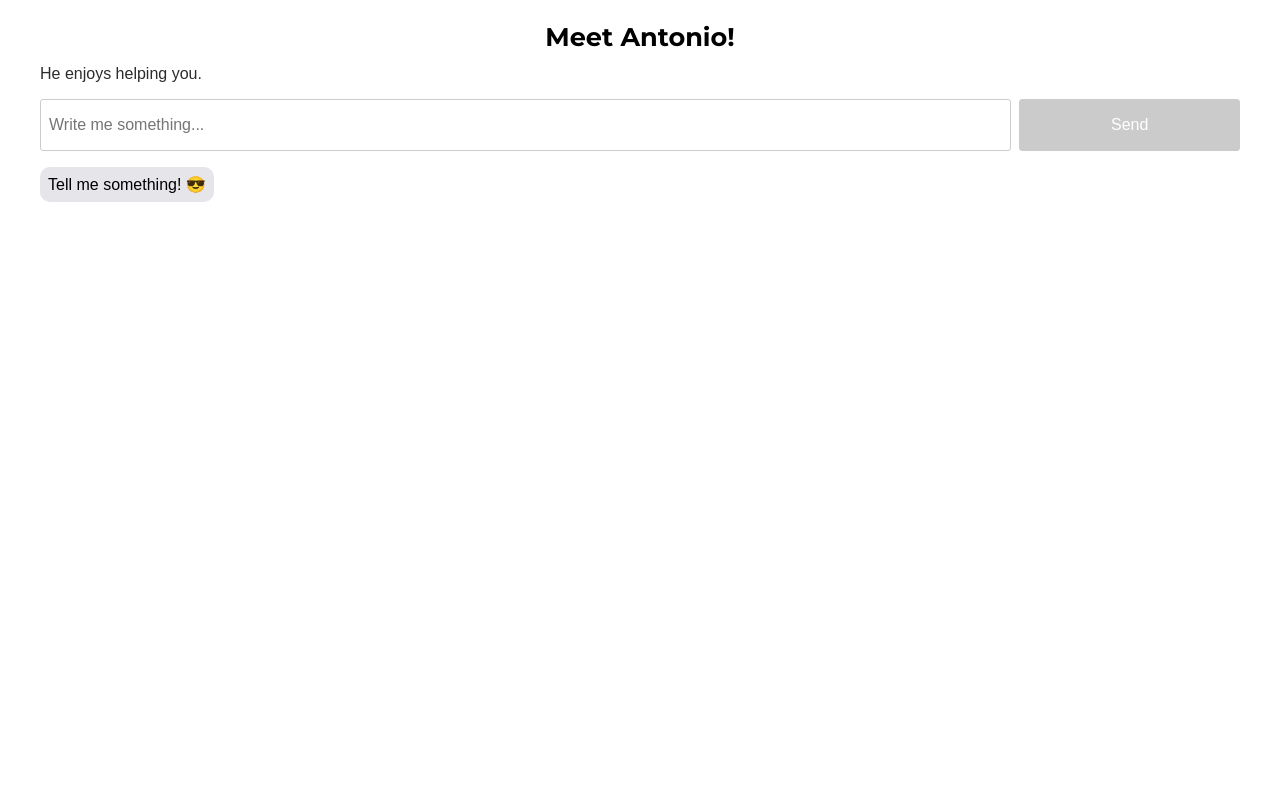
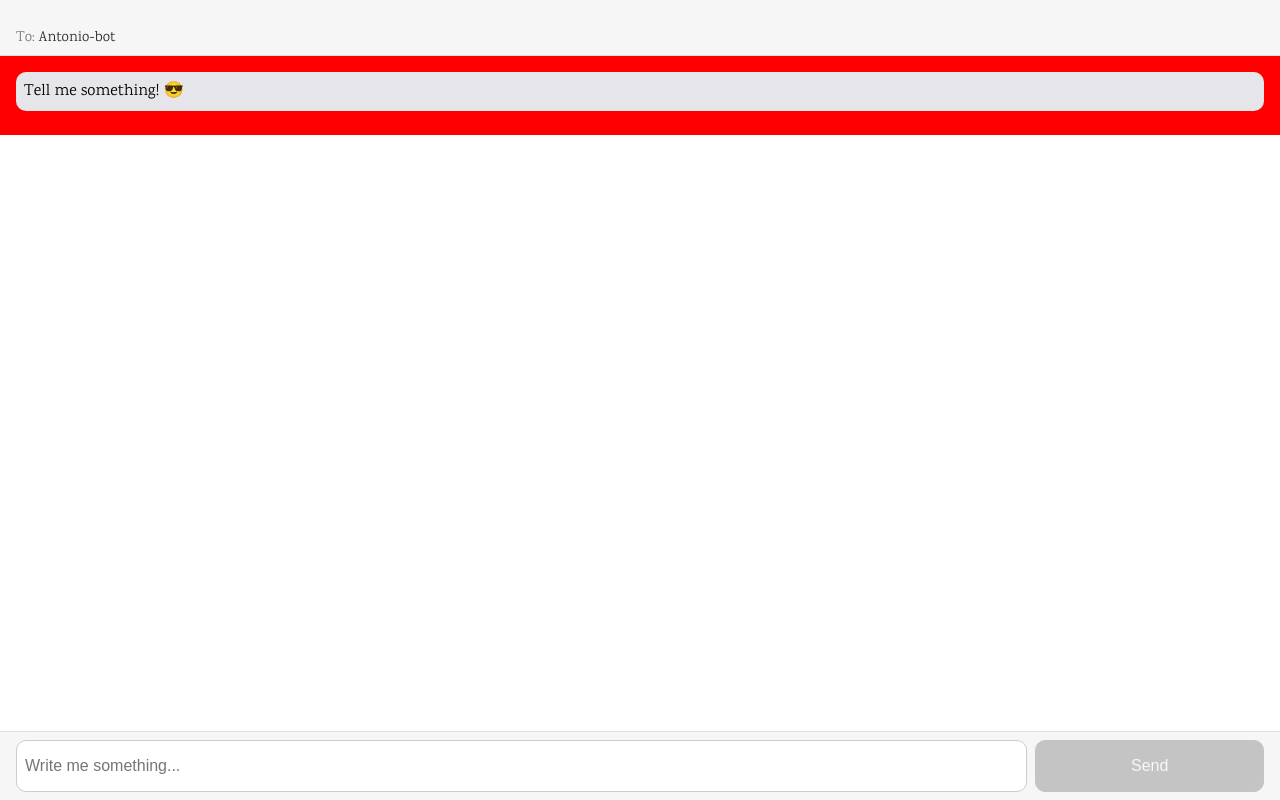
Before and after one commit to antoniwan/antonio-bot, a React (Create React App) app: page / in a window 1280 px wide. Built offline with nearby package versions, Linux system fonts and the light colour scheme; no server answers; what api-ai-javascript would draw is missing.

Commit message:
Lots of changes in UI
I’m trying to make it look like iMessages haha

```diff
--- a/public/index.html
+++ b/public/index.html
@@ -1,17 +1,21 @@
 <!doctype html>
 <html lang="en">
+
 <head>
   <meta charset="utf-8">
   <meta name="viewport" content="width=device-width, initial-scale=1, shrink-to-fit=no">
   <meta name="theme-color" content="#000000">
   <link rel="manifest" href="%PUBLIC_URL%/manifest.json">
   <link rel="shortcut icon" href="%PUBLIC_URL%/favicon.ico">
-    <title>Meet Antonio bot!</title>
+  <title>Meet Antonio-bot!</title>
 </head>
+
 <body>
   <noscript>
-      Why would you disable JavaScript? <span aria-label="Crying">😭</span>
+    Why would you disable JavaScript?
+    <span aria-label="Crying">😭</span>
   </noscript>
   <div id="root"></div>
 </body>
+
 </html>
--- a/src/components/Chatbox.css
+++ b/src/components/Chatbox.css
@@ -1,14 +1,27 @@
-.chat {
-  display: flex;
-  flex-direction: column;
-  flex-grow: 1;
+.chat-wrapper {
+  display: block;
+  background: red;
+  margin-top: 55.6px;
+  margin-bottom: 69px;
+  padding: 1rem;
+}
+
+.messages {
+}
+
+.input {
+  background: #f6f6f6;
+  border-top: 1px solid #dedede;
+  position: fixed;
+  bottom: 0;
+  left: 0;
   width: 100%;
 }
 
 .chatbox {
   display: flex;
   flex-direction: column-reverse;
-  flex-wrap: nowrap;
-  justify-content: flex-start;
-  border-radius: 3px;
 }
+
+.chatinput {
+}
--- a/src/components/Chatbox.js
+++ b/src/components/Chatbox.js
@@ -1,70 +1,81 @@
-import React from 'react';
-import './Chatbox.css';
-import Message from './Message';
-import Chatinput from './Chatinput';
-import * as api from '../utils/api-ai';
-import MessageList from './MessageList';
+import React from "react";
+import "./Chatbox.css";
+import Chatinput from "./Chatinput";
+import * as api from "../utils/api-ai";
+import MessageList from "./MessageList";
 
 class Chatbox extends React.Component {
-  constructor (props) {
+  constructor(props) {
     super(props);
 
     this.state = {
       conversation: [
         {
-          text: 'Tell me something! 😎',
-          key: 0,
+          text: "Tell me something! 😎",
+          key: 0
         }
       ],
       newMessage: null,
-      ai: null,
-    }
+      ai: null
+    };
 
     this.handleSubmit = this.handleSubmit.bind(this);
     this.onChildChanged = this.onChildChanged.bind(this);
   }
 
-  handleSubmit (event) {
+  handleSubmit(event) {
     event.preventDefault();
     this.sendMessage(this.state.newMessage);
   }
 
   updateConversation(newMessage, user = true, currentConversation) {
-    const newConversation = [{
+    const newConversation = [
+      {
         text: newMessage,
         key: `message-${Math.random()}`,
-      user: user,
-    }].concat(currentConversation);
+        user: user
+      }
+    ].concat(currentConversation);
     this.setState({
-      conversation: newConversation,
+      conversation: newConversation
     });
     return this.state.conversation;
   }
 
   sendMessage(text) {
     this.updateConversation(text, true, this.state.conversation);
-    api.sendMessage(text)
-      .then((response) => {
+    api.sendMessage(text).then(response => {
       this.setState({
-          ai: response,
+        ai: response
       });
-        this.updateConversation(response.result.fulfillment.speech, false, this.state.conversation);
+      this.updateConversation(
+        response.result.fulfillment.speech,
+        false,
+        this.state.conversation
+      );
     });
   }
 
-  onChildChanged (childState) {
+  onChildChanged(childState) {
     this.setState({
-      newMessage: childState.message,
+      newMessage: childState.message
     });
   }
 
-  render () {
+  render() {
     return (
-      <div className="chat">
-        <Chatinput onSubmit={this.handleSubmit} callbackParent={this.onChildChanged} />
+      <div className="chat-wrapper">
+        <div className="messages">
           <MessageList messages={this.state.conversation} />
         </div>
-    )
+        <div className="input">
+          <Chatinput
+            onSubmit={this.handleSubmit}
+            callbackParent={this.onChildChanged}
+          />
+        </div>
+      </div>
+    );
   }
 }
 
--- a/src/components/Chatinput.css
+++ b/src/components/Chatinput.css
@@ -1,13 +1,13 @@
 .chatinput {
+  padding: 0.5rem 1rem;
   justify-content: space-around;
-  margin-bottom: 1em;
   display: flex;
 }
 
-.chatinput input[type='text'] {
+.chatinput input[type="text"] {
   padding: 0.5em;
   border: 1px solid #ccc;
-  border-radius: 3px;
+  border-radius: 10px;
   font-size: 1em;
   margin-right: 0.5em;
   flex-grow: 1;
@@ -16,7 +16,7 @@
 .chatinput button {
   padding: 1em;
   border: 1px solid #000000;
-  border-radius: 3px;
+  border-radius: 10px;
   background: black;
   color: white;
   font-size: 1em;
--- a/src/components/Message.css
+++ b/src/components/Message.css
@@ -1,14 +1,13 @@
 .message {
-  display: inline-block;
   border-radius: 10px;
   padding: 0.5em;
-  background:#E5E5EA;
+  background: #e5e5ea;
   color: #000000;
   margin-bottom: 0.5em;
+  width: auto;
 }
 
 .message.user {
-  float: right;
-  background: #54BEF6;
+  background: #1b83f5;
   color: #ffffff;
 }
--- a/src/index.css
+++ b/src/index.css
@@ -1,36 +1,19 @@
-@import url('https://fonts.googleapis.com/css?family=Montserrat:700');
+@import url("https://fonts.googleapis.com/css?family=Karma|Raleway:900");
 
 body {
   margin: 0;
   padding: 0;
-  font-family: sans-serif;
-  margin-top: 0.5em;
-}
-
-.container {
-  max-width: 1200px;
-  margin: 0 auto;
-  padding-left: 1.5em;
-  padding-right: 1.5em;
-}
-
-.full_width_column {
-  display: flex;
-  flex-direction: column;
-  width: 100%;
-  align-items: left;
+  font-family: "Karma", sans-serif;
 }
 
 h1 {
-  font-family: 'Montserrat', sans-serif;
-  text-align: center;
-  margin-top: 0.5em;
-  margin-bottom: 0.5em;
+  font-family: "Raleway", sans-serif;
+  font-weight: 900;
+  text-align: left;
   font-size: 1.6em;
 }
 
 p {
-  margin-top: 0;
-  margin-bottom: 1em;
-  color: #2C2C2c;
+  margin: 0;
+  color: #2c2c2c;
 }
--- a/src/layouts/App.css
+++ b/src/layouts/App.css
@@ -0,0 +1,19 @@
+header {
+  background: #f6f6f6;
+  padding: 1rem;
+  padding-top: 1.7rem;
+  padding-bottom: 0.4rem;
+  border-bottom: 1px solid #dedede;
+  position: fixed;
+  top: 0;
+  left: 0;
+  width: 100vw;
+}
+
+p {
+  font-size: 0.9rem;
+}
+
+span {
+  color: #777777;
+}
--- a/src/layouts/App.js
+++ b/src/layouts/App.js
@@ -1,15 +1,17 @@
-import React, { Component } from 'react';
-import './App.css';
-import Chatbox from '../components/Chatbox';
+import React, { Component } from "react";
+import "./App.css";
+import Chatbox from "../components/Chatbox";
 
 class App extends Component {
-
   render() {
     return (
-      <div className='container'>
-        <div className="full_width_column">
-          <h1>Meet Antonio!</h1>
-          <p>He enjoys helping you.</p>
+      <div className="container">
+        <div className="">
+          <header>
+            <p>
+              <span>To:</span> Antonio-bot
+            </p>
+          </header>
           <Chatbox />
         </div>
       </div>
```
Also changed, not shown: src/components/Message.js (+9 -11 lines), 1 other file (tests, documents, lock files or other folders). Lines whose indentation alone changed are shown as unchanged.
